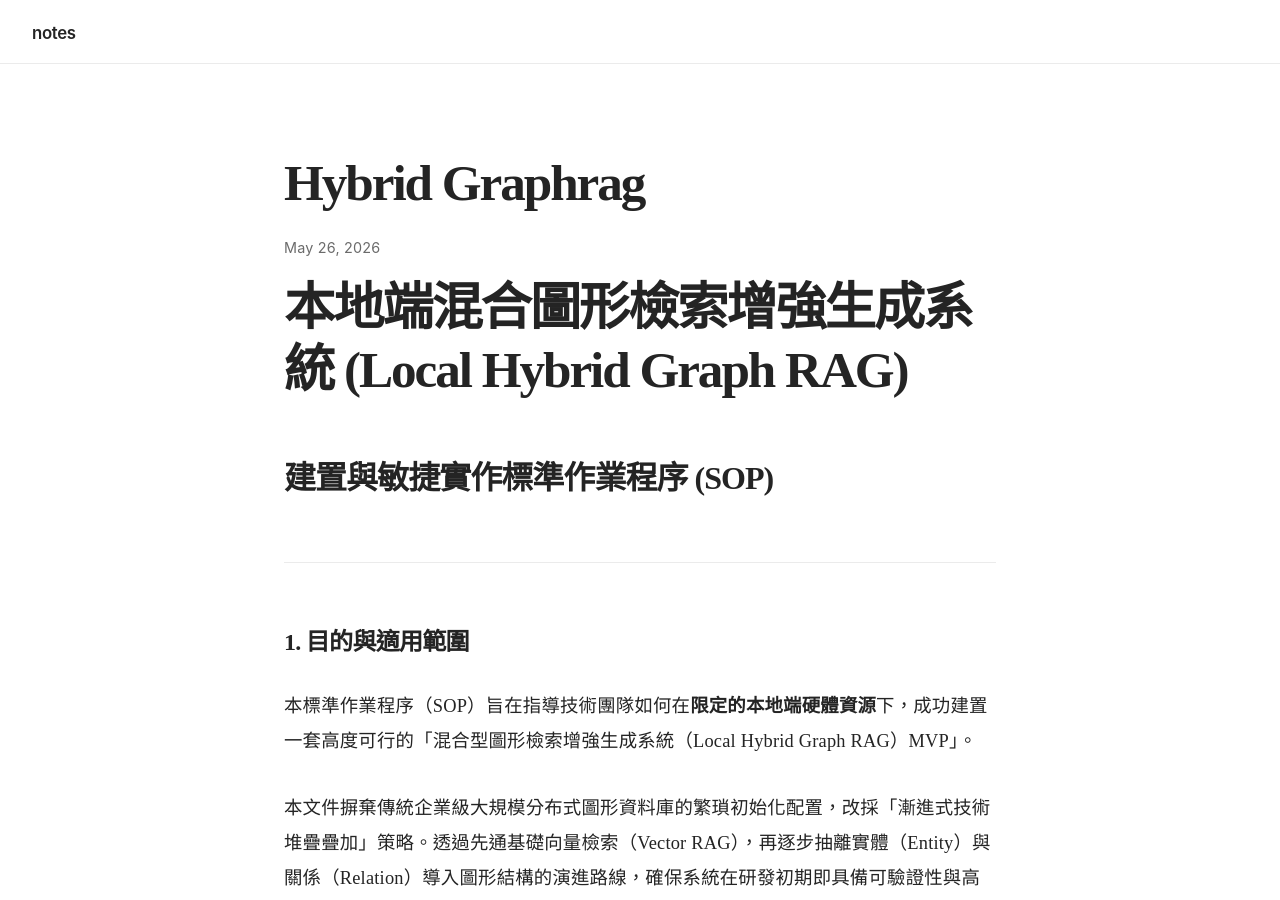
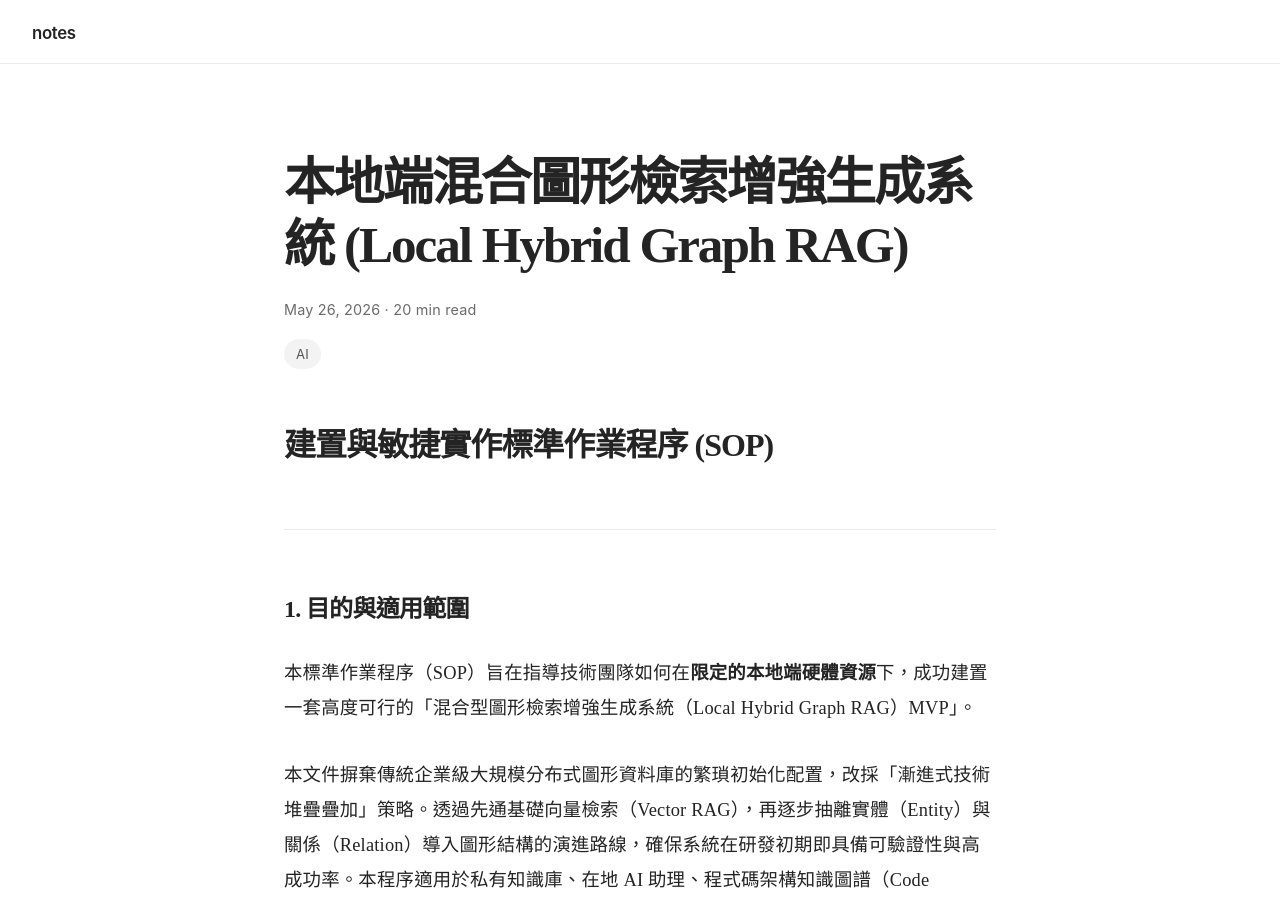
Before and after one commit to linjose/notes, a Jekyll site: the page built from _posts/2026-05-26-hybrid-graphRAG.md, in a window 1280 px wide and 900 px high. Built offline with Jekyll 4.4.1, drawn with Linux system fonts in a browser that asks for light colours; our own code applies the rules of GitHub Pages for plain Markdown files.

Commit message:
Update 2026-05-26-hybrid-graphRAG.md

```diff
--- a/_posts/2026-05-26-hybrid-graphRAG.md
+++ b/_posts/2026-05-26-hybrid-graphRAG.md
@@ -1,4 +1,11 @@
-# 本地端混合圖形檢索增強生成系統 (Local Hybrid Graph RAG)
+---
+layout: post
+title: 本地端混合圖形檢索增強生成系統 (Local Hybrid Graph RAG)
+date: 2026-05-26
+reading_time: 20 min read
+tags: [AI]
+excerpt:
+---
 
 ## 建置與敏捷實作標準作業程序 (SOP)
 
```
